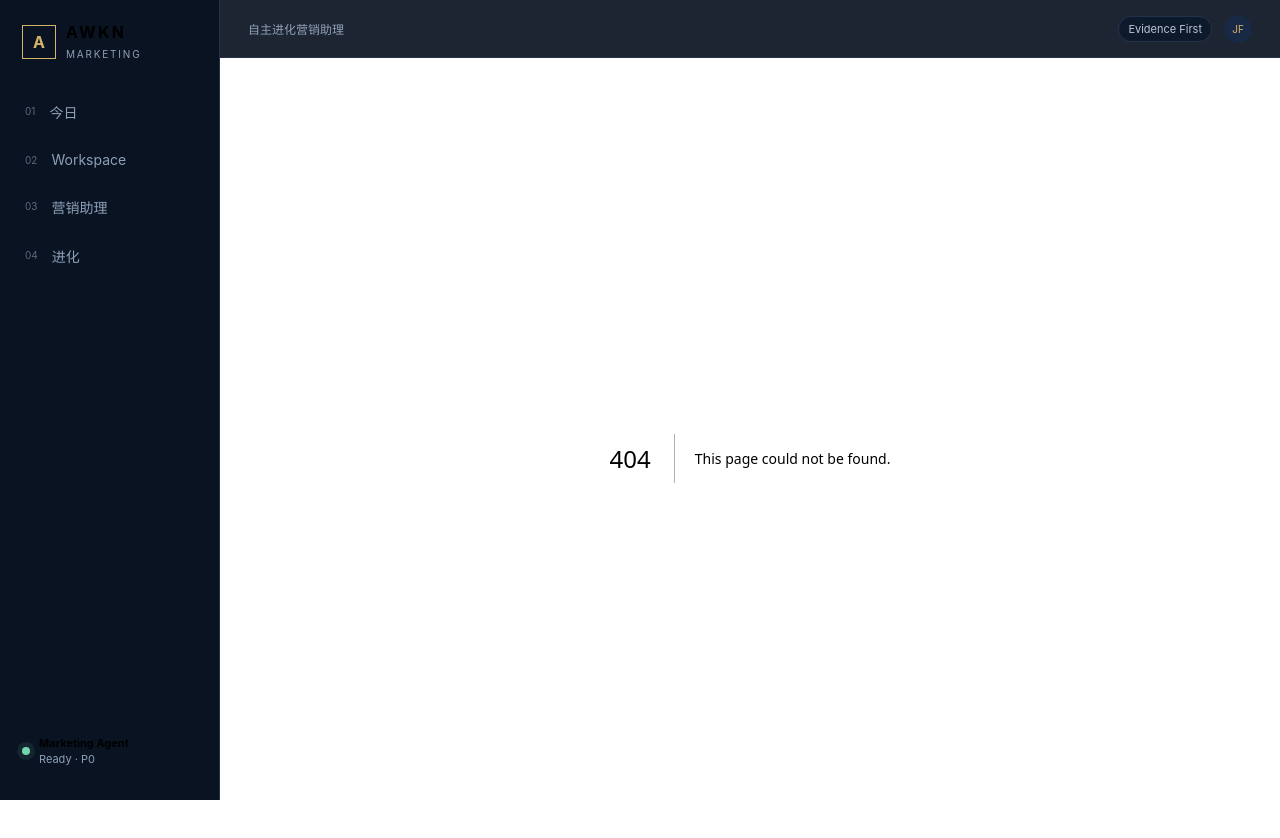
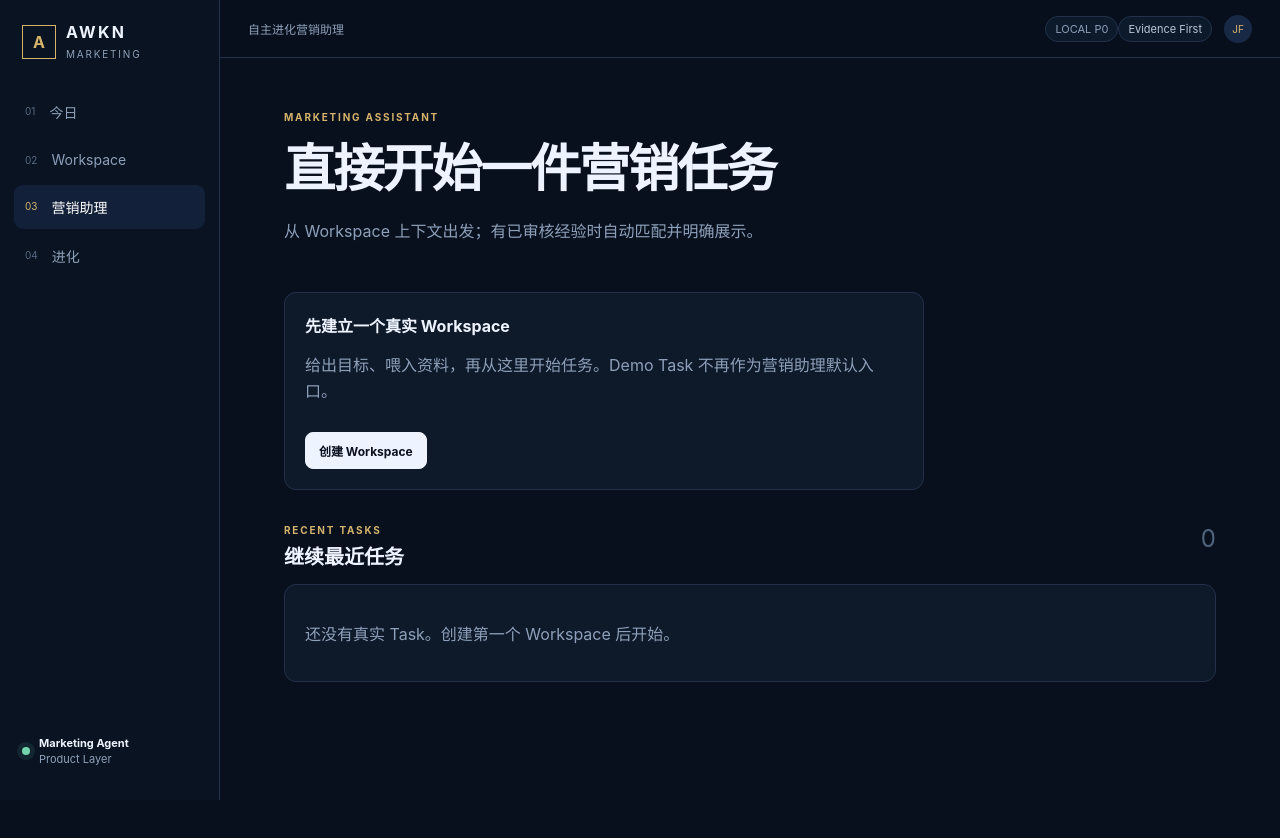
Before and after one commit to AWKN-Lab/marketing, a Next.js app: page /assistant in a window 1280 px wide. Before the commit this address had no page. Shown: the top 838 px of the page. After the commit the page ends 800 px from the top, so only its background shows below. Built offline with nearby package versions, Linux system fonts and the light colour scheme.

Commit message:
feat: add assistant home and platform mode status

```diff
--- /dev/null
+++ b/app/api/status/route.ts
@@ -0,0 +1,14 @@
+import { NextResponse } from "next/server";
+
+export async function GET() {
+  const agentConfigured = Boolean(process.env.AWKN_MARKETING_AGENT_URL);
+  const productConfigured = Boolean(process.env.AWKN_MARKETING_API_URL);
+  const mode = agentConfigured && productConfigured ? "connected" : agentConfigured || productConfigured ? "partial" : "local";
+
+  return NextResponse.json({
+    product: "awkn-marketing",
+    mode,
+    agentConfigured,
+    productConfigured,
+  });
+}
--- /dev/null
+++ b/app/assistant/page.tsx
@@ -0,0 +1,5 @@
+import { AssistantHome } from "@/components/assistant-home";
+
+export default function AssistantPage() {
+  return <AssistantHome />;
+}
--- a/components/app-shell.tsx
+++ b/components/app-shell.tsx
@@ -2,11 +2,12 @@
 
 import Link from "next/link";
 import { usePathname } from "next/navigation";
+import { PlatformStatusPill } from "@/components/platform-status";
 
 const nav = [
   { href: "/today", label: "今日", mark: "01" },
   { href: "/workspaces", label: "Workspace", mark: "02" },
-  { href: "/tasks/task-001", label: "营销助理", mark: "03" },
+  { href: "/assistant", label: "营销助理", mark: "03" },
   { href: "/evolution", label: "进化", mark: "04" },
 ];
 
@@ -17,9 +18,9 @@ export function AppShell({ children }: { children: React.ReactNode }) {
       <aside className="sidebar">
         <Link href="/today" className="brand"><span className="brand-mark">A</span><div><strong>AWKN</strong><small>MARKETING</small></div></Link>
         <nav>{nav.map((item) => <Link key={item.href} href={item.href} className={`nav-item ${pathname.startsWith(item.href) ? "active" : ""}`}><span>{item.mark}</span>{item.label}</Link>)}</nav>
-        <div className="sidebar-foot"><div className="agent-pulse"><span className="pulse"/><div><strong>Marketing Agent</strong><small>Ready · P0</small></div></div></div>
+        <div className="sidebar-foot"><div className="agent-pulse"><span className="pulse"/><div><strong>Marketing Agent</strong><small>Product Layer</small></div></div></div>
       </aside>
-      <div className="content-shell"><div className="topbar"><span>自主进化营销助理</span><div className="top-actions"><span className="pill">Evidence First</span><span className="avatar">JF</span></div></div>{children}</div>
+      <div className="content-shell"><div className="topbar"><span>自主进化营销助理</span><div className="top-actions"><PlatformStatusPill/><span className="pill">Evidence First</span><span className="avatar">JF</span></div></div>{children}</div>
     </div>
   );
 }
--- /dev/null
+++ b/components/assistant-home.tsx
@@ -0,0 +1,22 @@
+"use client";
+
+import Link from "next/link";
+import { NewTaskButton } from "@/components/new-task-button";
+import { LOCAL_TASKS_KEY } from "@/lib/task-store";
+import type { MarketingTask } from "@/lib/types";
+import { usePersistedState } from "@/lib/use-persisted-state";
+import { LOCAL_WORKSPACES_KEY, type LocalWorkspace } from "@/lib/workspace-store";
+
+export function AssistantHome() {
+  const [tasks] = usePersistedState<MarketingTask[]>(LOCAL_TASKS_KEY, []);
+  const [workspaces] = usePersistedState<LocalWorkspace[]>(LOCAL_WORKSPACES_KEY, []);
+  const recentTasks = tasks.slice(0, 6);
+
+  return <main className="page stack-xl">
+    <header className="hero"><div><p className="eyebrow">MARKETING ASSISTANT</p><h1>直接开始一件营销任务</h1><p className="muted">从 Workspace 上下文出发；有已审核经验时自动匹配并明确展示。</p></div></header>
+
+    {workspaces.length === 0 ? <section className="panel assistant-empty"><strong>先建立一个真实 Workspace</strong><p className="muted">给出目标、喂入资料，再从这里开始任务。Demo Task 不再作为营销助理默认入口。</p><Link href="/workspaces" className="button primary">创建 Workspace</Link></section> : <section className="stack-md"><div className="section-title"><div><p className="eyebrow">START FROM WORKSPACE</p><h2>选择上下文开始任务</h2></div></div><div className="workspace-grid">{workspaces.map((workspace) => <article className="workspace-card assistant-workspace" key={workspace.id}><span className="badge">{workspace.type}</span><h2>{workspace.name}</h2><p>{workspace.goal}</p><div className="row gap-sm wrap"><NewTaskButton workspaceId={workspace.id} workspaceName={workspace.name} label="开始新任务"/><Link className="button ghost" href={`/workspaces/${workspace.id}`}>查看 Workspace</Link></div></article>)}</div></section>}
+
+    <section className="stack-md"><div className="section-title"><div><p className="eyebrow">RECENT TASKS</p><h2>继续最近任务</h2></div><span className="count">{recentTasks.length}</span></div>{recentTasks.length ? <div className="priority-list">{recentTasks.map((task) => <Link className="priority-card" href={`/tasks/${task.id}`} key={task.id}><span className="priority-index">{task.type}</span><div className="grow"><h2>{task.title}</h2><p>{task.goal}</p><small className="muted">{task.workspaceName} · 已应用经验 {task.appliedExperiences.length} 条</small></div><span>→</span></Link>)}</div> : <div className="panel"><p className="muted">还没有真实 Task。创建第一个 Workspace 后开始。</p></div>}</section>
+  </main>;
+}
--- /dev/null
+++ b/components/platform-status.tsx
@@ -0,0 +1,33 @@
+"use client";
+
+import { useEffect, useState } from "react";
+
+type PlatformStatus = {
+  mode: "local" | "partial" | "connected";
+  agentConfigured: boolean;
+  productConfigured: boolean;
+};
+
+const labels = {
+  local: "LOCAL P0",
+  partial: "PARTIAL",
+  connected: "AWKN CONNECTED",
+} as const;
+
+export function PlatformStatusPill() {
+  const [status, setStatus] = useState<PlatformStatus | null>(null);
+
+  useEffect(() => {
+    fetch("/api/status", { cache: "no-store" })
+      .then((response) => response.json())
+      .then((value) => setStatus(value as PlatformStatus))
+      .catch(() => setStatus({ mode: "local", agentConfigured: false, productConfigured: false }));
+  }, []);
+
+  const mode = status?.mode ?? "local";
+  const title = status
+    ? `Agent: ${status.agentConfigured ? "connected" : "local"} · Product API: ${status.productConfigured ? "connected" : "local"}`
+    : "正在读取平台状态";
+
+  return <span className={`pill platform-status ${mode}`} title={title}>{labels[mode]}</span>;
+}
```
Also changed, not shown: app/globals.css.
